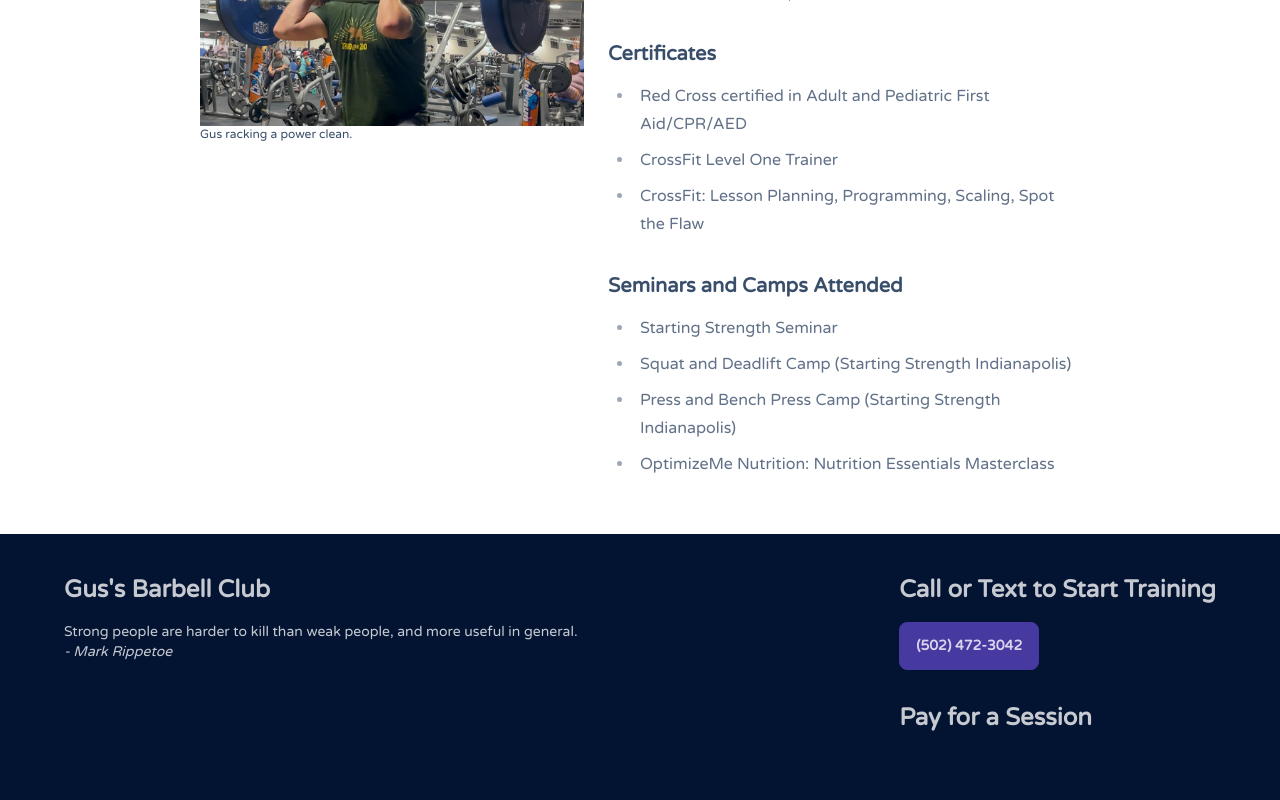
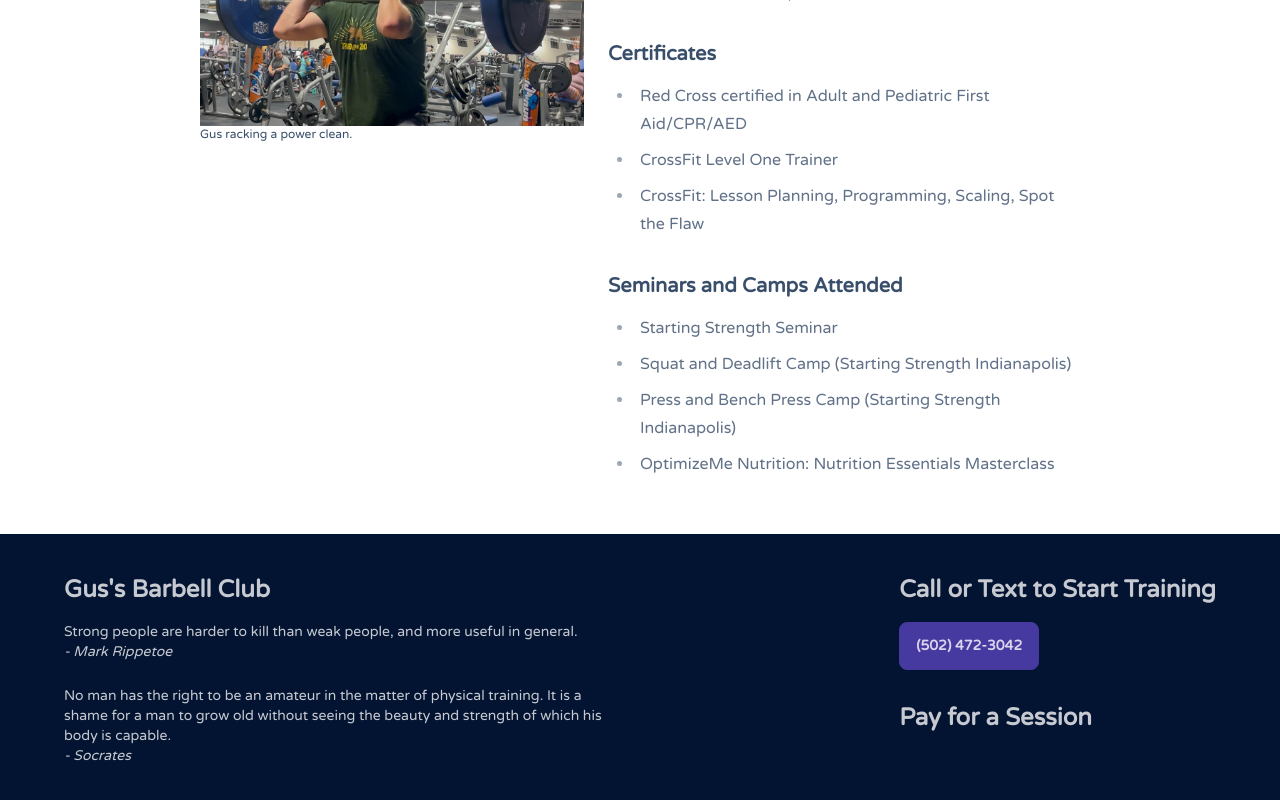
Before and after one commit to alexjgustafson/gus.coach, a SvelteKit app: page / in a window 1280 px wide. Shown: the part 3126-3926 px from the top of the page. Built offline with nearby package versions, Linux system fonts and the light colour scheme; a web font is replaced by a local one.

Commit message:
New pricing, footer quote

```diff
--- a/src/components/Footer.svelte
+++ b/src/components/Footer.svelte
@@ -4,9 +4,13 @@
       <a href="/">
         <h2 class="text-neutral-content text-2xl font-bold mb-4">Gus's Barbell Club</h2>
       </a>
-      <blockquote>
+      <blockquote class="mb-6">
         <span class="block">Strong people are harder to kill than weak people, and more useful in general.</span>
         <cite class="block">- Mark Rippetoe</cite>
+      </blockquote>
+      <blockquote class="max-w-prose pr-6">
+        <span class="block">No man has the right to be an amateur in the matter of physical training. It is a shame for a man to grow old without seeing the beauty and strength of which his body is capable.</span>
+        <cite class="block">- Socrates</cite>
       </blockquote>
     </div>
     <div class="flex flex-col text-2xl px-6 py-6 md:py-0">
@@ -21,13 +25,13 @@
           </script>
 
           <stripe-buy-button
-            buy-button-id="buy_btn_1NUYxqKqLqCcN0PdqOLhIsy8"
+            buy-button-id="buy_btn_1OuytDKqLqCcN0PduX8bfJMs"
             publishable-key="pk_live_51NUYkdKqLqCcN0PdyKbbZRGwg2sTu3QxH23SZrfhswEdUjFVXAvBuPjhUkfkeUH6piXmTkSCDOdQWX9lj95WR6Ku00mwHM66LJ"
           >
           </stripe-buy-button>
         </div>
         <div class="md:hidden">
-          <a href="https://buy.stripe.com/fZe6rk3h85ebcTKfYY" class="btn btn=primary">Checkout with Stripe</a>
+          <a href="https://buy.stripe.com/bIYbLEg3UeOLaLC145" class="btn btn=primary">Checkout with Stripe</a>
         </div>
       </div>
     </div>
```
